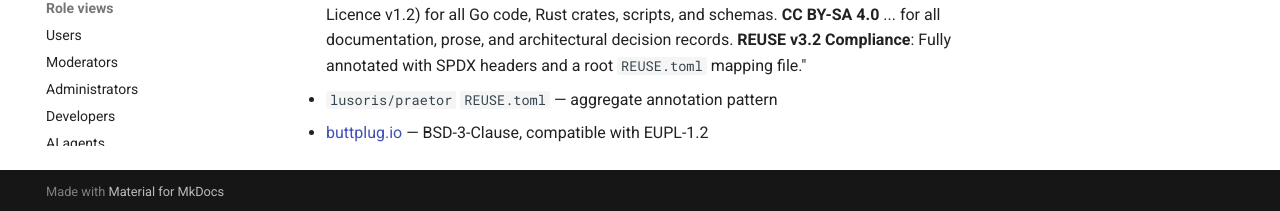
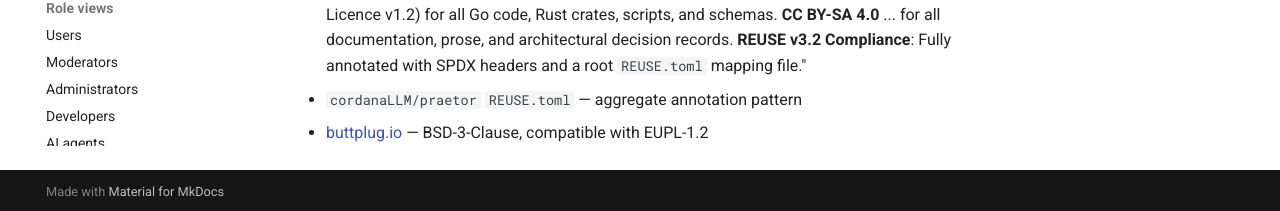
Before and after one commit to lusoris/embodied, an MkDocs documentation site: the page built from docs/adr/0011-split-licensing-reuse.md, in a window 1280 px wide and 900 px high, scrolled down 1321 px. Shown: the part 686-897 px from the top of the window. Built offline with MkDocs 1.6.1 and Material for MkDocs 9.7.7, drawn with Linux system fonts in a browser that asks for light colours.

Commit message:
docs: cite the public Praetor repository in ADR-0001 and ADR-0011 (#7)
Two References lines cited lusoris/praetor, a private repository
that readers of the public repository cannot open. The public
cordanaLLM/praetor holds both cited paths, internal/flavor/
definitions.go and REUSE.toml.

The owner authorised exactly this in-place edit of the two Accepted
records under decision embodied-adr-private-praetor-refs-20261117:
one line in each, the repository name only. The decisions and every
other line are unchanged. This grants no general licence to edit
Accepted records.

Checked before commit: git grep lusoris/praetor finds nothing,
reuse lint compliant, mkdocs build --strict exit 0, diff 2 lines.

Signed-off-by: lusoris <lusoris@proton.me>

```diff
--- a/docs/adr/0011-split-licensing-reuse.md
+++ b/docs/adr/0011-split-licensing-reuse.md
@@ -70,5 +70,5 @@ every document. The sibling convention uses aggregate annotations, and it was fo
   v1.2) for all Go code, Rust crates, scripts, and schemas. **CC BY-SA 4.0** ... for all
   documentation, prose, and architectural decision records. **REUSE v3.2 Compliance**: Fully
   annotated with SPDX headers and a root `REUSE.toml` mapping file."
-- `lusoris/praetor` `REUSE.toml` — aggregate annotation pattern
+- `cordanaLLM/praetor` `REUSE.toml` — aggregate annotation pattern
 - [buttplug.io](https://buttplug.io/) — BSD-3-Clause, compatible with EUPL-1.2
```
Also changed, not shown: docs/adr/0001-go-rust-svelte-split.md (+1 -1 lines).
